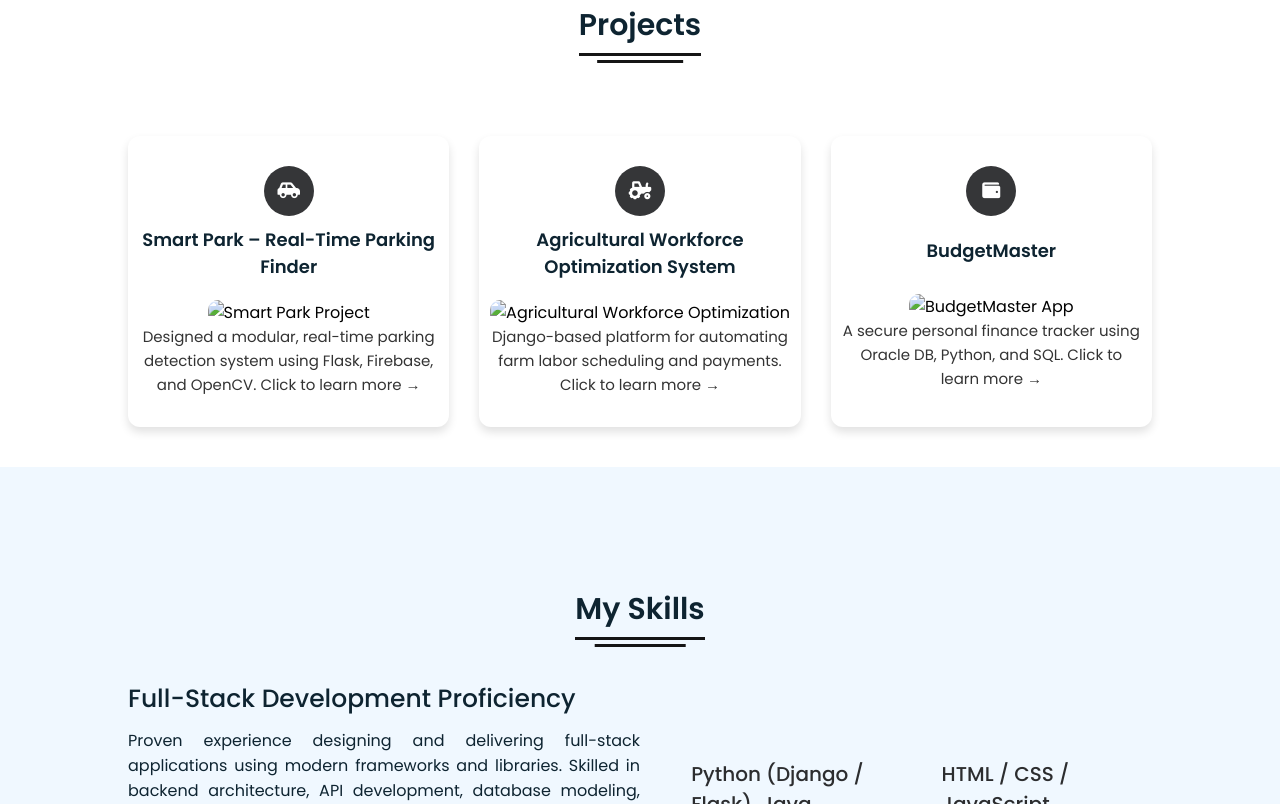
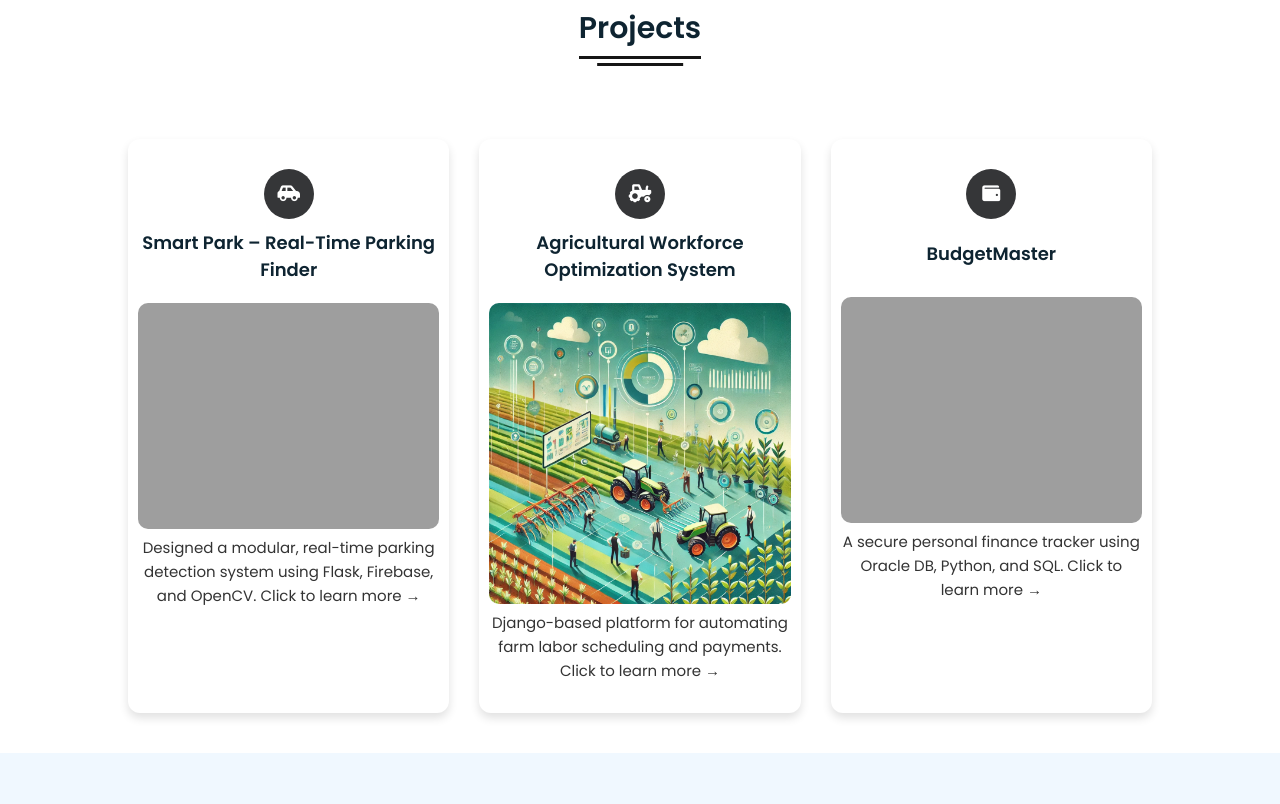
Before and after one commit to DarshanRedddy/mysite, a plain HTML site: page Downloads/mysite-main/index.html in a window 1280 px wide. Shown: the part 2199-3003 px from the top of the page. Drawn offline with Linux system fonts and the light colour scheme; the site is published under a folder, as on GitHub Pages, so addresses that start at the root find nothing.

Commit message:
Update site with latest changes

```diff
--- a/Downloads/mysite-main/index.html
+++ b/Downloads/mysite-main/index.html
@@ -60,7 +60,7 @@
     <div class="title"><span>About Me</span></div>
     <div class="about-details">
       <div class="left">
-        <img src="/mysite/images/about.jpeg" alt="Profile Picture" />
+        <img src="images/about.jpeg" alt="Profile Picture" />
       </div>
       <div class="right">
         <div class="topic">Code Meets Creativity</div>
@@ -124,21 +124,21 @@
         <div class="box">
           <div class="icon"><i class="fas fa-car-side"></i></div>
           <div class="topic"><a href="projects/smartpark.html" target="_blank">Smart Park – Real-Time Parking Finder</a></div>
-          <img src="/mysite/images/park.png" alt="Smart Park Project" style="width:100%; height:auto; border-radius:10px; margin-top:10px;">
+          <img src="images/park.png" alt="Smart Park Project" style="width:100%; height:auto; border-radius:10px; margin-top:10px;">
           <p>Designed a modular, real-time parking detection system using Flask, Firebase, and OpenCV. Click to learn more →</p>
         </div>
 
         <div class="box">
           <div class="icon"><i class="fas fa-tractor"></i></div>
           <div class="topic"><a href="projects/agriculture.html" target="_blank">Agricultural Workforce Optimization System</a></div>
-          <img src="/mysite/images/img.webp" alt="Agricultural Workforce Optimization" style="width:100%; height:auto; border-radius:10px; margin-top:10px;">
+          <img src="images/img.webp" alt="Agricultural Workforce Optimization" style="width:100%; height:auto; border-radius:10px; margin-top:10px;">
           <p>Django-based platform for automating farm labor scheduling and payments. Click to learn more →</p>
         </div>
 
         <div class="box">
           <div class="icon"><i class="fas fa-wallet"></i></div>
           <div class="topic"><a href="projects/budgetmaster.html" target="_blank">BudgetMaster</a></div>
-          <img src="/mysite/images/budgetmaster.png" alt="BudgetMaster App" style="width:100%; max-height:320px; object-fit: cover; border-radius:10px; margin-top:10px;">
+          <img src="images/budgetmaster.png" alt="BudgetMaster App" style="width:100%; max-height:320px; object-fit: cover; border-radius:10px; margin-top:10px;">
 
 
           <p>A secure personal finance tracker using Oracle DB, Python, and SQL. Click to learn more →</p>
@@ -196,6 +196,7 @@
           <button onclick="location.href='mailto:darshanreddy26@gmail.com'">Send Message</button>
         </div>
       </div>
+
     </div>
   </section>
 
```
